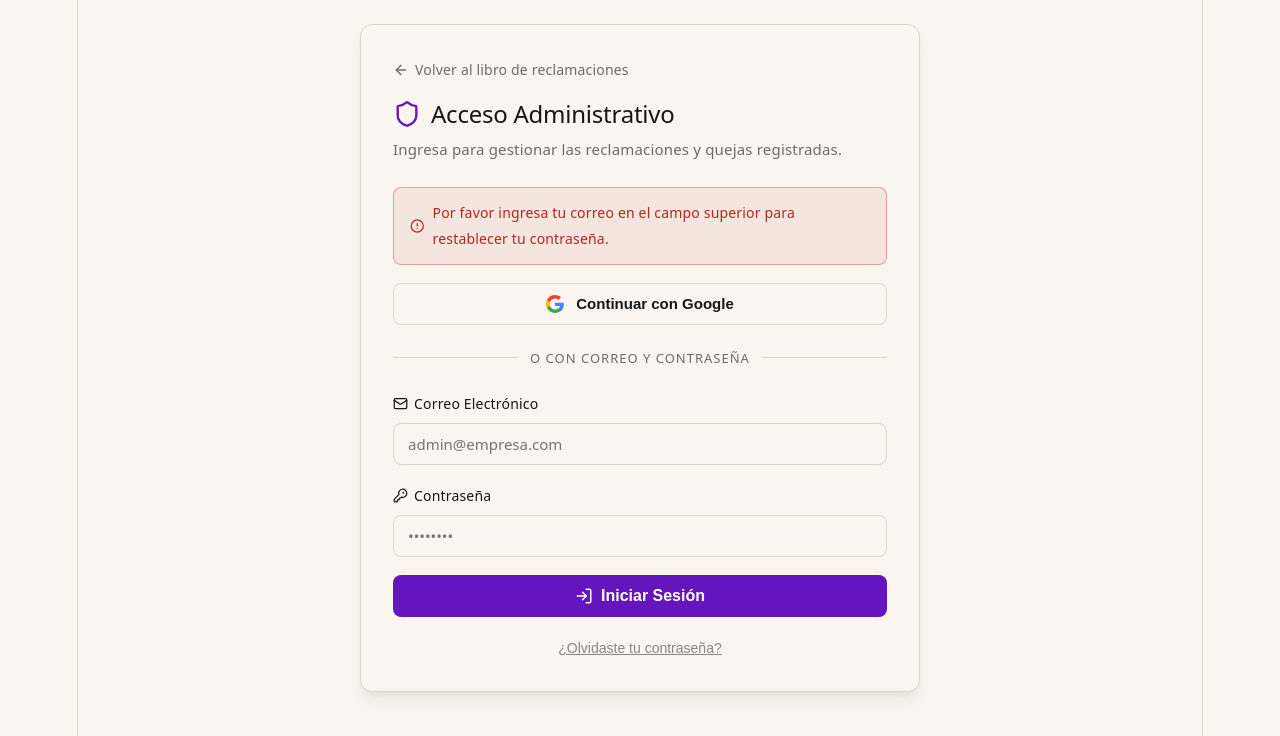
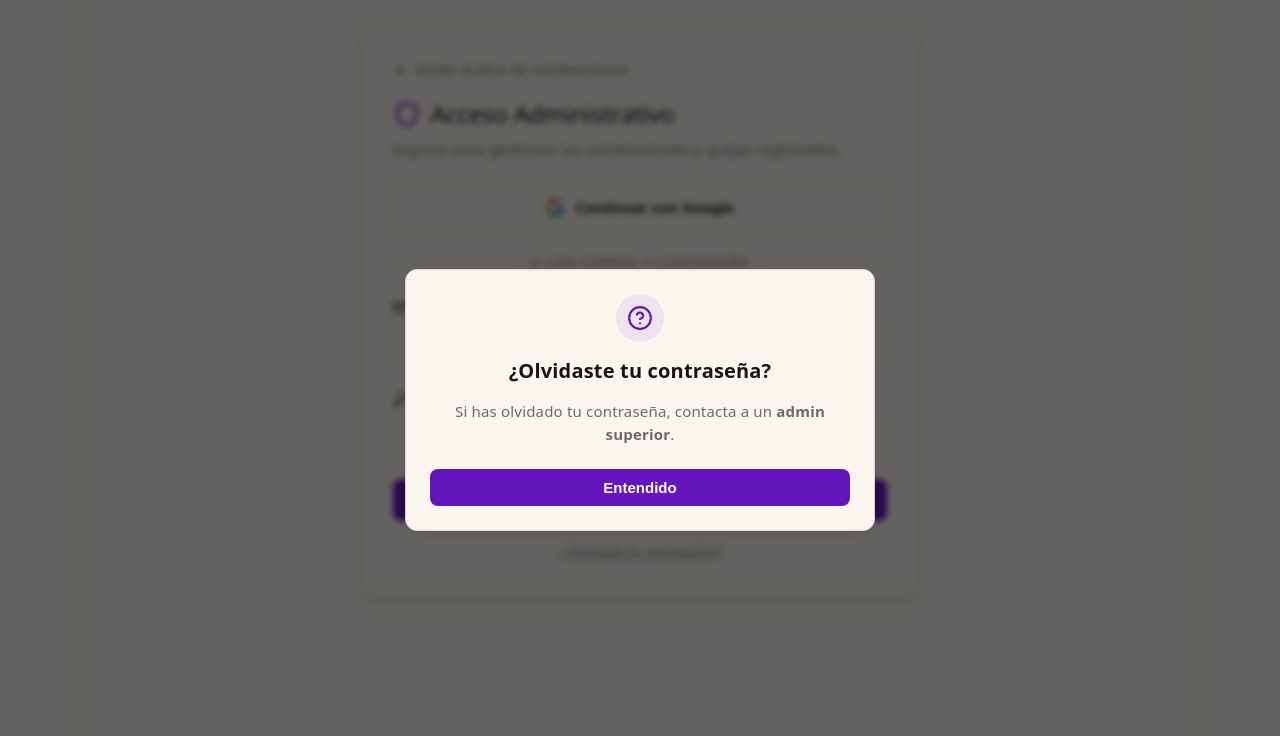
Before and after one commit to agnonotdev/discotech-reclamaciones, a React (Vite) app: page /admin/login in a window 1280 px wide. Both pictures are taken after a click on the button "¿Olvidaste tu contraseña?". Shown: the top 736 px of the page. Built offline with nearby package versions, Linux system fonts and the light colour scheme; no server answers.

Commit message:
feat: Elimine el componente ChangePassword e integre la funcionalidad de búsqueda en la página de administración

```diff
--- a/src/components/ChangePassword.jsx
+++ /dev/null
@@ -1,193 +0,0 @@
-import { useState } from "react";
-import {
-  EmailAuthProvider,
-  reauthenticateWithCredential,
-  updatePassword,
-} from "firebase/auth";
-import {
-  Key,
-  Lock,
-  CheckCircle2,
-  AlertCircle,
-  Loader2,
-} from "lucide-react";
-import { auth } from "../firebase.js";
-
-/**
- * Descripción: Componente para cambiar la contraseña del usuario actual.
- * Requiere: Sesión activa con proveedor de Email/Contraseña.
- * Implementa: Reautenticación con contraseña actual y actualización segura en Firebase Auth.
- */
-
-export function ChangePassword() {
-  const [currentPassword, setCurrentPassword] = useState("");
-  const [newPassword, setNewPassword] = useState("");
-  const [confirmPassword, setConfirmPassword] = useState("");
-  const [error, setError] = useState("");
-  const [success, setSuccess] = useState("");
-  const [loading, setLoading] = useState(false);
-
-  async function handleSubmit(e) {
-    e.preventDefault();
-    setError("");
-    setSuccess("");
-
-    if (!currentPassword || !newPassword || !confirmPassword) {
-      setError("Por favor completa todos los campos.");
-      return;
-    }
-
-    if (newPassword.length < 6) {
-      setError("La nueva contraseña debe tener al menos 6 caracteres.");
-      return;
-    }
-
-    if (newPassword !== confirmPassword) {
-      setError("Las contraseñas nuevas no coinciden.");
-      return;
-    }
-
-    setLoading(true);
-
-    try {
-      const user = auth.currentUser;
-      if (!user || !user.email) {
-        throw new Error("No hay usuario autenticado.");
-      }
-
-      // Reautenticar
-      const credential = EmailAuthProvider.credential(user.email, currentPassword);
-      await reauthenticateWithCredential(user, credential);
-
-      // Cambiar contraseña
-      await updatePassword(user, newPassword);
-
-      setSuccess("¡Contraseña actualizada exitosamente!");
-      setCurrentPassword("");
-      setNewPassword("");
-      setConfirmPassword("");
-    } catch (err) {
-      console.error(err);
-      if (err.code === "auth/invalid-credential" || err.code === "auth/wrong-password") {
-        setError("La contraseña actual es incorrecta.");
-      } else if (err.code === "auth/too-many-requests") {
-        setError("Demasiados intentos. Intenta más tarde.");
-      } else if (err.code === "auth/requires-recent-login") {
-        setError("Por seguridad, necesitas volver a iniciar sesión para hacer esto.");
-      } else {
-        setError("Ocurrió un error al intentar cambiar la contraseña.");
-      }
-    } finally {
-      setLoading(false);
-    }
-  }
-
-  return (
-    <div className="admin-ticket-card" style={{ marginTop: "20px", padding: "20px", display: "block" }}>
-      <div style={{ display: "flex", alignItems: "center", gap: "10px", marginBottom: "16px" }}>
-        <Key size={20} style={{ color: "var(--accent)" }} />
-        <h3 style={{ margin: 0 }}>Cambiar Contraseña</h3>
-      </div>
-
-      <p style={{ fontSize: "14px", color: "var(--text)", opacity: 0.8, marginBottom: "20px" }}>
-        Cambia tu contraseña de administrador. Por seguridad, te pediremos tu contraseña actual.
-      </p>
-
-      {error && (
-        <div className="claim-error-alert" style={{ display: "flex", alignItems: "center", gap: "8px", marginBottom: "16px" }}>
-          <AlertCircle size={18} />
-          <span>{error}</span>
-        </div>
-      )}
-
-      {success && (
-        <div className="claim-error-alert" style={{ display: "flex", alignItems: "center", gap: "8px", marginBottom: "16px", backgroundColor: "#e6f4ea", color: "#1e8e3e", border: "1px solid #cce8d6" }}>
-          <CheckCircle2 size={18} />
-          <span>{success}</span>
-        </div>
-      )}
-
-      <form onSubmit={handleSubmit} noValidate style={{ display: "flex", flexDirection: "column", gap: "16px" }}>
-        <div className="claim-field">
-          <label htmlFor="current-password" style={{ display: "flex", alignItems: "center", gap: "6px" }}>
-            <Lock size={15} /> Contraseña actual
-          </label>
-          <input
-            id="current-password"
-            type="password"
-            value={currentPassword}
-            onChange={(e) => setCurrentPassword(e.target.value)}
-            disabled={loading}
-            required
-          />
-        </div>
-
-        <div className="claim-field">
-          <label htmlFor="new-password" style={{ display: "flex", alignItems: "center", gap: "6px" }}>
-            <Key size={15} /> Nueva contraseña
-          </label>
-          <input
-            id="new-password"
-            type="password"
-            value={newPassword}
-            onChange={(e) => setNewPassword(e.target.value)}
-            disabled={loading}
-            required
-          />
-        </div>
-
-        <div className="claim-field">
-          <label htmlFor="confirm-password" style={{ display: "flex", alignItems: "center", gap: "6px" }}>
-            <Key size={15} /> Confirmar nueva contraseña
-          </label>
-          <input
-            id="confirm-password"
-            type="password"
-            value={confirmPassword}
-            onChange={(e) => setConfirmPassword(e.target.value)}
-            disabled={loading}
-            required
-          />
-        </div>
-
-        <button
-          type="submit"
-          className="claim-submit-button"
-          disabled={loading}
-          style={{ alignSelf: "flex-start", marginTop: "8px", display: "flex", alignItems: "center", gap: "8px", width: "auto", padding: "10px 24px" }}
-        >
-          {loading ? (
-            <>
-              <Loader2 size={18} className="animate-spin" />
-              <span>Actualizando...</span>
-            </>
-          ) : (
-            <span>Actualizar contraseña</span>
-          )}
-        </button>
-      </form>
-    </div>
-  );
-}
-
-export default ChangePassword;
-
-/*
- * ---------------------------------------------------------------------------
- * NOTAS DE IMPLEMENTACIÓN
- * ---------------------------------------------------------------------------
- *
- * Descripción General:
- * Componente que gestiona el flujo de actualización de contraseña para el usuario autenticado.
- *
- * Lógica Clave:
- * - Valida longitud de la contraseña y coincidencias en el frontend.
- * - Reautentica con `EmailAuthProvider.credential` antes de aplicar el cambio.
- * - Captura errores específicos como 'auth/invalid-credential' para feedback preciso.
- *
- * Dependencias Externas:
- * - firebase/auth (EmailAuthProvider, reauthenticateWithCredential, updatePassword)
- * - src/firebase.js (auth)
- * - lucide-react (Iconos)
- *
- */
--- a/src/pages/Login.jsx
+++ b/src/pages/Login.jsx
@@ -4,10 +4,7 @@ import {
   signInWithPopup,
   GoogleAuthProvider,
   signInWithEmailAndPassword,
-  signOut,
-  sendPasswordResetEmail,
 } from "firebase/auth";
-import { collection, query, where, getDocs } from "firebase/firestore";
 import {
   Mail,
   KeyRound,
@@ -16,45 +13,27 @@ import {
   ArrowLeft,
   Loader2,
   Shield,
+  HelpCircle,
 } from "lucide-react";
-import { auth, db } from "../firebase.js";
+import { auth } from "../firebase.js";
 
 /**
- * Descripción: Página de inicio de sesión administrativo con soporte para Google y Correo/Contraseña y diseño enriquecido con Lucide.
+ * Descripción: Página de inicio de sesión administrativo con soporte para Google y Correo/Contraseña, diseño enriquecido con Lucide y modal de soporte para recuperación de contraseña.
  * Requiere: Firebase Auth y Firestore configurados, lucide-react.
- * Implementa: Autenticación de administradores con verificación previa en la colección admins y manejo seguro de errores.
+ * Implementa: Autenticación de administradores con verificación previa en la colección admins, manejo seguro de errores y modal informativo para restablecimiento.
  */
 
 export function Login() {
   const [email, setEmail] = useState("");
   const [password, setPassword] = useState("");
   const [error, setError] = useState("");
-  const [resetMessage, setResetMessage] = useState("");
   const [loading, setLoading] = useState(false);
+  const [showForgotModal, setShowForgotModal] = useState(false);
 
   const navigate = useNavigate();
   const location = useLocation();
 
   const redirectPath = location.state?.from?.pathname || "/admin";
-
-  async function handleResetPassword() {
-    setError("");
-    setResetMessage("");
-    if (!email.trim()) {
-      setError("Por favor ingresa tu correo en el campo superior para restablecer tu contraseña.");
-      return;
-    }
-
-    setLoading(true);
-    try {
-      await sendPasswordResetEmail(auth, email.trim());
-    } catch (err) {
-      console.error(err);
-    } finally {
-      setLoading(false);
-      setResetMessage("Si el correo existe, te enviamos un enlace");
-    }
-  }
 
   async function handleEmailLogin(e) {
     e.preventDefault();
@@ -65,28 +44,11 @@ export function Login() {
     }
     setLoading(true);
     try {
-      const cred = await signInWithEmailAndPassword(
-        auth,
-        email.trim(),
-        password
-      );
-
-      const q = query(
-        collection(db, "admins"),
-        where("email", "==", cred.user.email),
-        where("isActive", "==", true)
-      );
-      const querySnapshot = await getDocs(q);
-
-      if (querySnapshot.empty) {
-        await signOut(auth);
-        setError("Este correo no tiene permisos de administrador.");
-        return;
-      }
+      await signInWithEmailAndPassword(auth, email.trim(), password);
       navigate(redirectPath, { replace: true });
     } catch {
       setError(
-        "Credenciales incorrectas. Verifica tus datos e intenta nuevamente."
+        "Credenciales incorrectas. Verifica tus datos e intenta nuevamente.",
       );
     } finally {
       setLoading(false);
@@ -99,20 +61,7 @@ export function Login() {
 
     try {
       const provider = new GoogleAuthProvider();
-      const cred = await signInWithPopup(auth, provider);
-
-      const q = query(
-        collection(db, "admins"),
-        where("email", "==", cred.user.email),
-        where("isActive", "==", true)
-      );
-      const querySnapshot = await getDocs(q);
-
-      if (querySnapshot.empty) {
-        await signOut(auth);
-        setError("Este correo no tiene permisos de administrador.");
-        return;
-      }
+      await signInWithPopup(auth, provider);
       navigate(redirectPath, { replace: true });
     } catch (err) {
       if (err.code === "auth/popup-closed-by-user") {
@@ -265,17 +214,10 @@ export function Login() {
           )}
         </button>
 
-        {resetMessage && (
-          <div style={{ marginTop: "12px", color: "var(--accent)", fontSize: "14px", textAlign: "center", backgroundColor: "rgba(0,0,0,0.05)", padding: "8px", borderRadius: "4px" }}>
-            {resetMessage}
-          </div>
-        )}
-
         <div style={{ marginTop: "16px", textAlign: "center" }}>
           <button
             type="button"
-            onClick={handleResetPassword}
-            disabled={loading}
+            onClick={() => setShowForgotModal(true)}
             style={{
               background: "none",
               border: "none",
@@ -283,13 +225,101 @@ export function Login() {
               textDecoration: "underline",
               cursor: "pointer",
               fontSize: "14px",
-              opacity: 0.8
+              opacity: 0.8,
             }}
           >
             ¿Olvidaste tu contraseña?
           </button>
         </div>
       </form>
+
+      {showForgotModal && (
+        <div
+          role="dialog"
+          aria-modal="true"
+          onClick={() => setShowForgotModal(false)}
+          style={{
+            position: "fixed",
+            top: 0,
+            left: 0,
+            width: "100%",
+            height: "100%",
+            backgroundColor: "rgba(0, 0, 0, 0.6)",
+            backdropFilter: "blur(3px)",
+            display: "flex",
+            alignItems: "center",
+            justifyContent: "center",
+            zIndex: 9999,
+            padding: "16px",
+            boxSizing: "border-box",
+          }}
+        >
+          <div
+            onClick={(e) => e.stopPropagation()}
+            style={{
+              backgroundColor: "var(--bg)",
+              color: "var(--text-h)",
+              border: "1px solid var(--border)",
+              borderRadius: "12px",
+              padding: "24px",
+              maxWidth: "420px",
+              width: "100%",
+              boxShadow: "var(--shadow)",
+              textAlign: "center",
+              display: "flex",
+              flexDirection: "column",
+              alignItems: "center",
+              gap: "16px",
+            }}
+          >
+            <div
+              style={{
+                width: "48px",
+                height: "48px",
+                borderRadius: "50%",
+                backgroundColor: "var(--accent-bg)",
+                display: "flex",
+                alignItems: "center",
+                justifyContent: "center",
+                color: "var(--accent)",
+              }}
+            >
+              <HelpCircle size={26} />
+            </div>
+
+            <h3 style={{ margin: 0, fontSize: "20px", color: "var(--text-h)" }}>
+              ¿Olvidaste tu contraseña?
+            </h3>
+
+            <p
+              style={{
+                margin: 0,
+                fontSize: "15px",
+                color: "var(--text)",
+                lineHeight: "1.5",
+              }}
+            >
+              Si has olvidado tu contraseña, contacta a un <strong>admin superior</strong>.
+            </p>
+
+            <button
+              type="button"
+              onClick={() => setShowForgotModal(false)}
+              className="claim-submit-button"
+              style={{
+                width: "100%",
+                marginTop: "8px",
+                padding: "10px 16px",
+                fontSize: "15px",
+                fontWeight: 600,
+                cursor: "pointer",
+              }}
+            >
+              Entendido
+            </button>
+          </div>
+        </div>
+      )}
     </div>
   );
 }
@@ -303,20 +333,20 @@ export default Login;
  *
  * Descripción General:
  * Vista de autenticación para administradores que ofrece inicio de sesión
- * mediante Google (Popup) y mediante formulario de credenciales (Email y Contraseña) con iconos Lucide.
+ * mediante Google (Popup) y credenciales (Email y Contraseña) con modal de soporte para olvido de contraseña.
  *
  * Lógica Clave:
  * - Botón Google: ejecuta signInWithPopup con GoogleAuthProvider y valida en colección admins.
  * - Formulario Email/Password: ejecuta signInWithEmailAndPassword y valida en colección admins.
+ * - Modal Olvido de Contraseña: modal accesible con cierre por clic exterior (backdrop) o botón 'Entendido'.
  * - Manejo de errores de credenciales sin revelar qué dato específico falló.
  * - Bloqueo de botones durante la carga para evitar solicitudes duplicadas.
  * - Redirección a la ruta previa o a /admin al autenticarse exitosamente.
  *
  * Dependencias Externas:
- * - lucide-react (Mail, KeyRound, LogIn, AlertCircle, ArrowLeft, Loader2, Shield)
- * - firebase/auth (signInWithPopup, GoogleAuthProvider, signInWithEmailAndPassword, signOut)
- * - firebase/firestore (doc, getDoc)
+ * - lucide-react (Mail, KeyRound, LogIn, AlertCircle, ArrowLeft, Loader2, Shield, HelpCircle)
+ * - firebase/auth (signInWithPopup, GoogleAuthProvider, signInWithEmailAndPassword)
  * - react-router-dom (useNavigate, useLocation, Link)
- * - src/firebase.js (auth, db)
+ * - src/firebase.js (auth)
  *
  */
```
Also changed, not shown: src/pages/Admin.jsx (+42 -12 lines).
